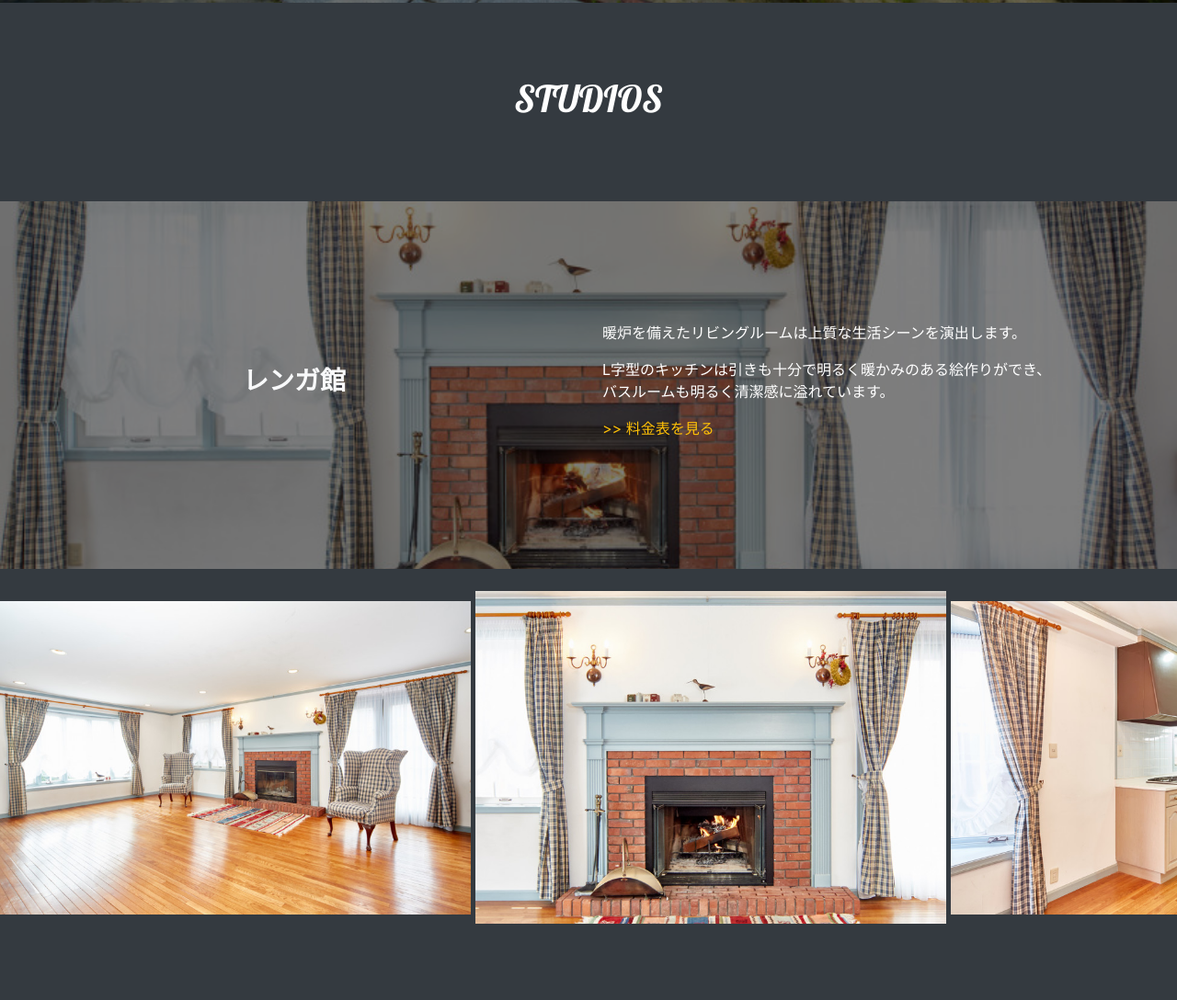
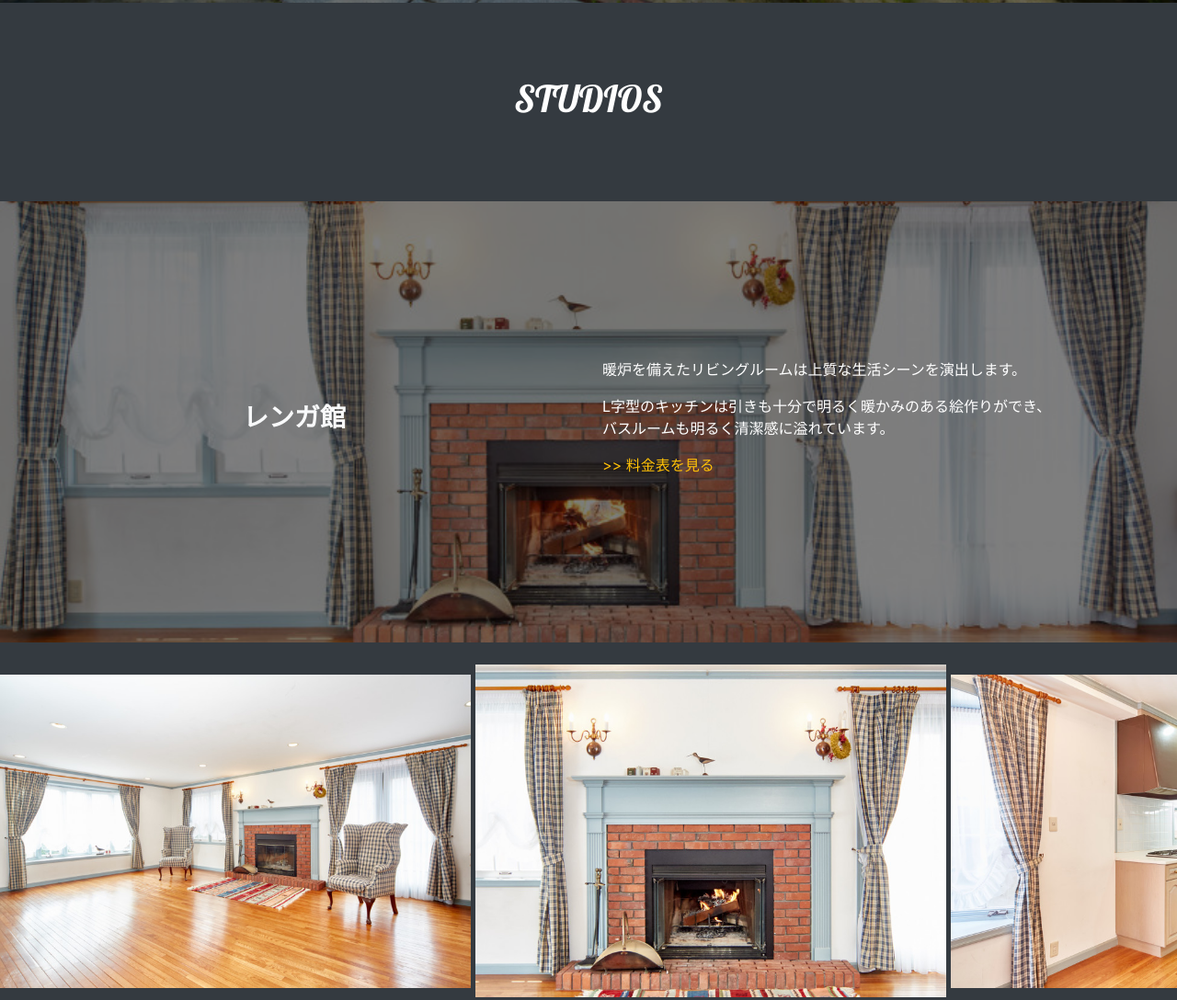
Before and after one commit to koba-lab/senriyama-work-studio, a plain HTML site: page docs/index.html in a window 1280 px wide. Shown: the part 797-1885 px from the top of the page at 92% size. Drawn offline with nearby package versions, Linux system fonts and the light colour scheme.

Commit message:
クロスブラウザ調整

```diff
--- a/docs/index.html
+++ b/docs/index.html
@@ -41,6 +41,8 @@
 				z-index: 1;
 				width: 100%;
 				height: 100%;
+				top: 0;
+				left: 0;
 				background-color: rgba(0,0,0,0.5);
 			}
 
@@ -74,8 +76,7 @@
 				background-repeat: no-repeat;
 				background-attachment: fixed;
 				background-size: cover;
-				height: 50vh;
-				min-height: 20rem;
+				height: 60vh;
 			}
 			.bg-image-wood {
 				background-image: url(images/bg-image-wood.jpg);
```
